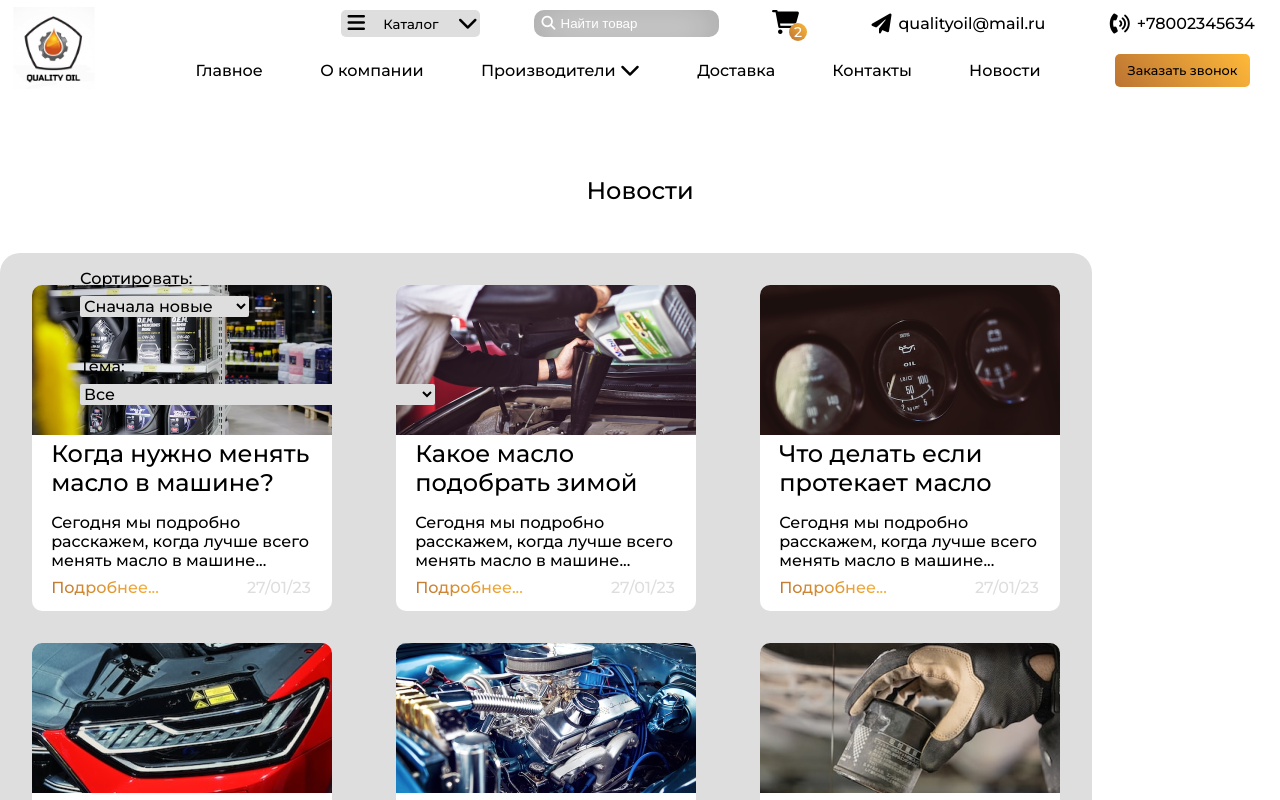
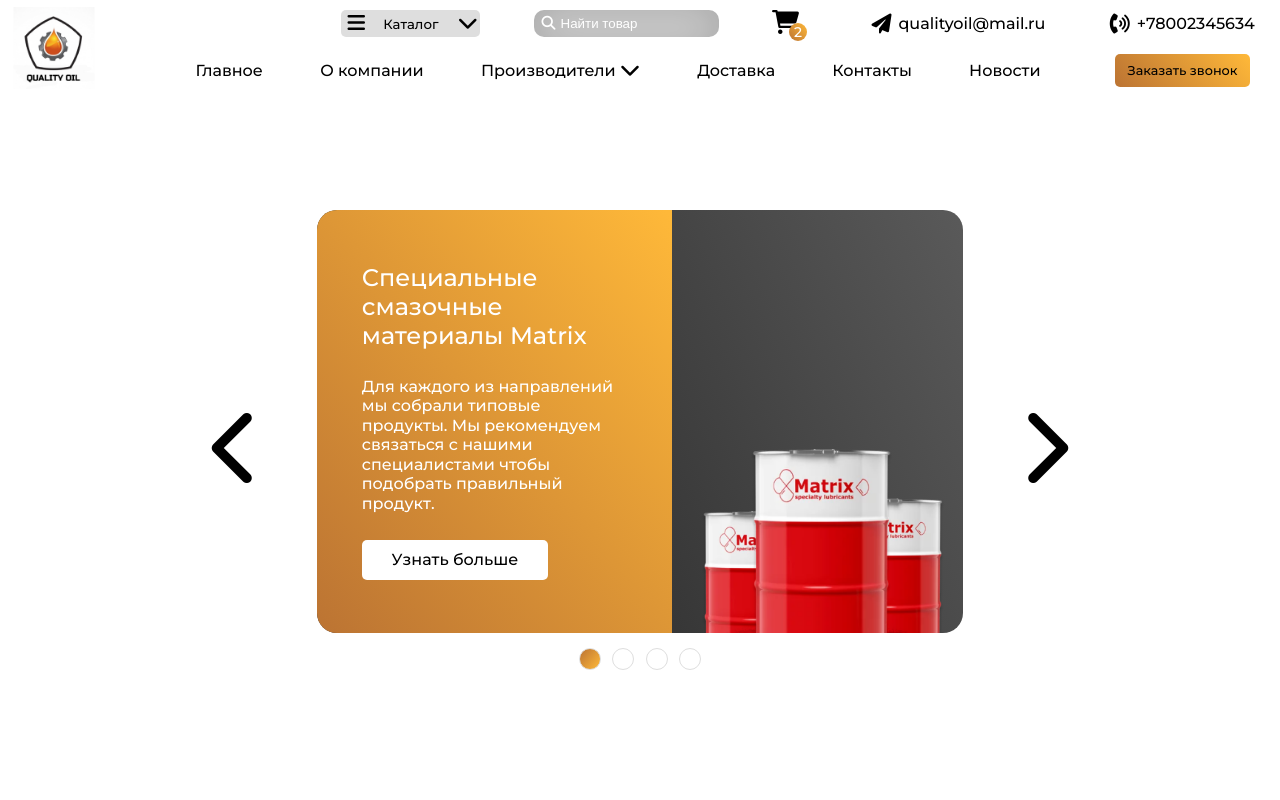
Before and after one commit to NotedAD/OilShop, a React (Vite) app: page / in a window 1280 px wide. Shown: the top 800 px of the page. Built offline with nearby package versions, Linux system fonts and the light colour scheme.

Commit message:
Fix bugs in App.jsx

```diff
--- a/src/App.jsx
+++ b/src/App.jsx
@@ -9,9 +9,9 @@
   return (
     <div className="App">
       <Header />
+      <Main />
       <News />
-      {/* <About />
-      <Main /> */}
+      <About />
       <Footer />
     </div>
   )
```
